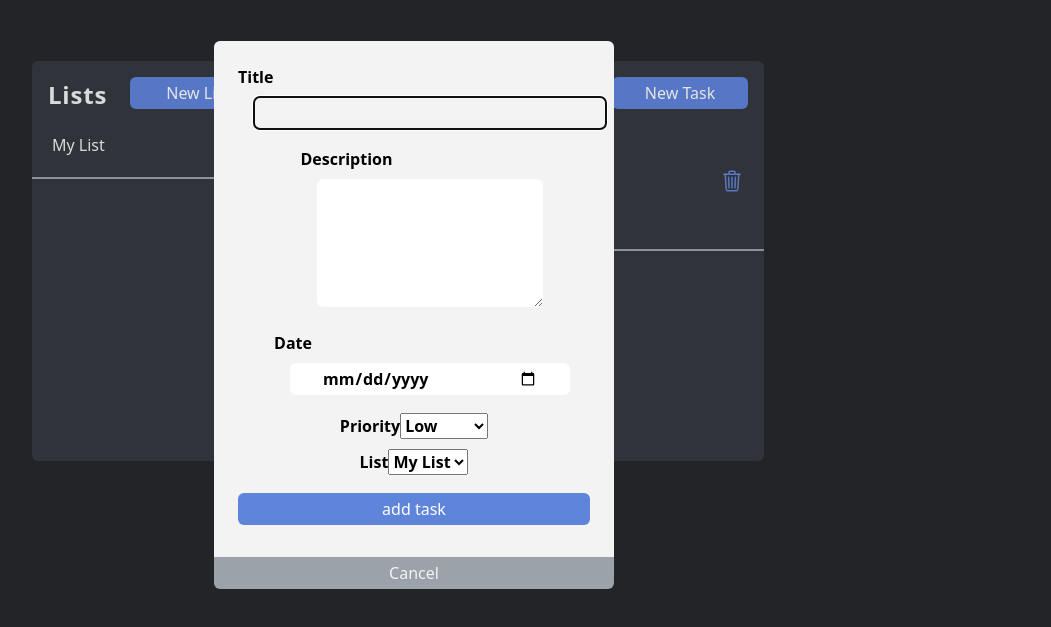
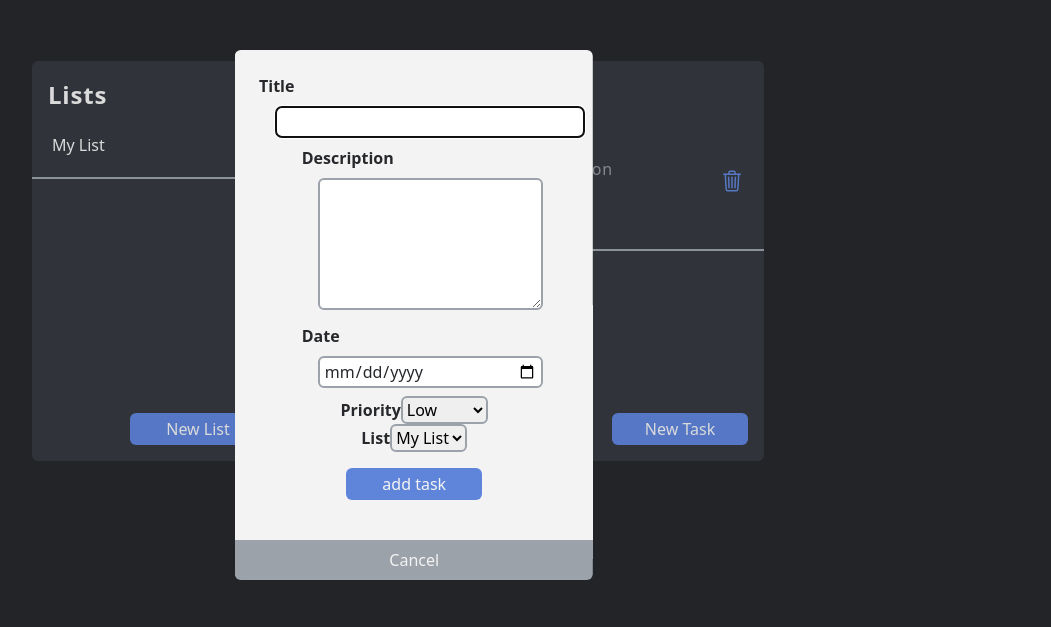
Before and after one commit to scottwright-dev/odin-project-todo-list, a website built with webpack: page dist/index.html in a window 1280 px wide. Both pictures are taken after a click on the button "New Task". Shown: the part 85-712 px from the top of the page, without its empty margins (226-1277 px from the left). Built offline with nearby package versions, Linux system fonts and the light colour scheme.

Commit message:
style: consolidate styling and utilise css vars
The css has become somewhat unwieldy so this commit refactors much of the element level applied styles in favour of class based styling to remove unintended side effects.
Still more work to do but this update is part of a few iterations which will simplify the css and make it more manageable by grouping related styles together allowing for universal changes to elements like borders and text.

```diff
--- a/src/style.css
+++ b/src/style.css
@@ -51,6 +51,7 @@ ul {
   --background-color: #26282B;
   --background-shade: #353941;
   --background-hover: #9ba2aa;
+  --border: 2px solid var(--background-hover);
   --border-radius: 6px;
   --filter: brightness(0) saturate(100%) invert(52%) sepia(16%) saturate(1722%) hue-rotate(184deg) brightness(96%) contrast(85%);
   --font-family: system-ui, -apple-system, "Segoe UI", "Roboto", "Ubuntu", "Cantarell", "Noto Sans", sans-serif, "Apple Color Emoji", "Segoe UI Emoji", "Segoe UI Symbol", "Noto Color Emoji";
@@ -161,7 +162,7 @@ ul {
 .list-item-checkbox {
   margin-right: 1rem;
   appearance: none;
-  border: 2px solid var(--accent-color);
+  border: var(--border);
   border-radius: 50%;
   width: 1.25rem;
   height: 1.25rem;
@@ -247,61 +248,84 @@ ul {
 /* BUTTONS */
 
 .add-task-btn,
-.new-list-btn {
+.new-list-btn,
+.task-submit-btn,
+.add-list-btn {
+  background-color: var(--accent-color);
   border: none;
   border-radius: var(--border-radius);
+  color: var(--text-color);
   margin: 1rem;
+  width: 8.5rem;
+  line-height: 1;
+}
+
+/* NEW LIST & NEW TASK BTN POSITIONING */
+
+.add-task-btn,
+.new-list-btn {
   position: absolute;
-  top: 0;
+  bottom: 0;
   right: 0;
-  width: 8.5rem;
 }
 
 .add-task-btn:hover,
-.new-list-btn:hover {
+.new-list-btn:hover,
+.task-submit-btn:hover,
+.add-task-btn:hover {
   background-color: var(--accent-lighter);
+}
+
+/* BUTTONS - MODAL*/
+
+button, input[type="submit"] {
+  padding: 0.5rem;
+  border: none;
+}
+
+button:hover, input[type="submit"]:hover {
+  background-color: var(--accent-lighter);
+}
+
+.cancel-btn {
+  background-color: var(--background-hover);
+  color: var(--text-color);
+  width: 100%;
+}
+
+.cancel-btn:hover {
+  background-color: var(--background-hover);
+  opacity: 75%;
 }
 
 /* TASK FORM */
 
-input:focus:not(.list-item-checkbox),
-input:hover:not(.list-item-checkbox) {
-  background-color: var(--acc);
-}
-
 input.list-item-checkbox:hover {
-  outline: none;
-  background-color: grey;
+  background-color: var(--background-hover);
   cursor: pointer;
 }
 
 .task-title-input,
-.task-dueDate-input,
-.task-submit-btn,
-.add-list-btn {
-  border: none;
+.task-dueDate-input {
+  border: var(--border);
   border-radius: var(--border-radius);
   color: inherit;
+  font-weight: var(--font-weight);
   height: 2rem;
   margin: 0.5rem 1rem;
-  padding: 0 2em;
+  padding: 0 .25em;
+  width: 100%;
 }
 
 
 .task-description-input {
-  border: none;
+  border: var(--border);
   border-radius: var(--border-radius);
   color: inherit;
+  font-weight: var(--font-weight);
   margin: 0.5rem 1rem;
   padding: 0.25em;
   width: 100%;
-}
-
-.task-submit-btn,
-.add-list-btn {
-  background-color: var(--accent-color);
-  padding: 0 2em;
-  cursor: pointer;
 }
 
 /* MODAL */
@@ -315,6 +339,7 @@ input.list-item-checkbox:hover {
 
 .todo-form {
   background-color: var(--text-color);
+  color: var(--background-color);
   display: flex;
   flex-direction: column;
   align-items: center;
@@ -322,33 +347,18 @@ input.list-item-checkbox:hover {
   max-width: 400px;
 }
 
+select {
+  border: var(--border);
+  border-radius: var(--border-radius);
+}
+
+/* MODAL TEXT STYLING */
+
 label {
-  display: block;
-  margin-bottom: 0.625rem;
   font-weight: bold;
 }
 
-input {
-  width: 100%;
-  margin-bottom: 1.25rem;
-  border-radius: var(--border-radius);
+.task-priority-select,
+.task-list-select {
+  font-weight: 400;
 }
-
-button, input[type="submit"] {
-  padding: 0.5rem;
-  background-color: var(--accent-color);
-  border: none;
-  color: white;
-  cursor: pointer;
-  line-height: 1;
-}
-
-.cancel-btn {
-  background-color: var(--background-hover);
-  color: var(--text-color);
-  width: 100%;
-}
-
-.cancel-btn:hover {
-  opacity: 75%;
-}
```
